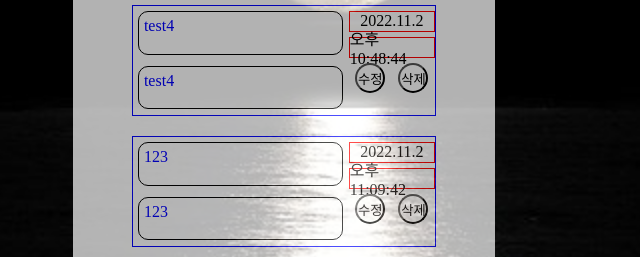
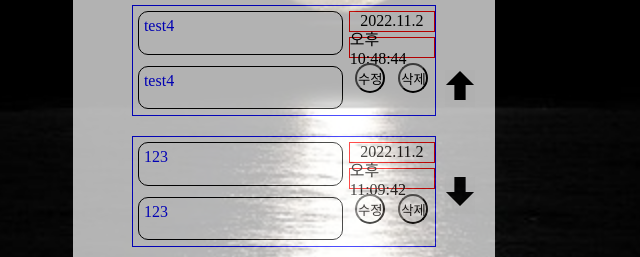
Before and after one commit to insidelamp/solo_todo, a React (Create React App) app: page / in a window 1280 px wide. Shown: the part 258-515 px from the top of the page, without its empty margins (356-996 px from the left). Built offline with nearby package versions, Linux system fonts and the light colour scheme; data requests are answered from the project's data file.

Commit message:
스크롤 진행중 참고 url 볼것

```diff
--- a/src/CutomComponent/useScroll.js
+++ b/src/CutomComponent/useScroll.js
@@ -1,17 +1,32 @@
-// import { useEffect, useState } from "react";
+import { useEffect, useState } from "react";
 
-// const useScroll = () => {
-//   const [click, setClick] = useState(false);
-//   const [down, setDown] = useState(false);
+const useScroll = () => {
+  const [click, setClick] = useState(0);
+  const [down, setDown] = useState(false);
 
-//   useEffect(() => {
-//     if (click === true && down === false) {
-//       window.scrollTo(0, 0);
-//     } else if (click === true && down === true) {
-//       window.scrollTo(100, 0);
-//     }
-//   }, [click]);
-//   return [setClick, down, setDown];
-// };
+  const clickUp = () => {
+    setClick(Date.now());
+    setDown(true);
+  };
+  const clickDown = () => {
+    setClick(Date.now());
+    setDown(false);
+  };
 
-// export default useScroll;
+  useEffect(
+    (e) => {
+      if (down === true) {
+        console.log(e);
+        window.scrollTo(0, 0);
+      } else if (down === false) {
+        window.scrollTo(100, 0);
+      }
+    },
+    [click]
+  );
+  return [clickUp, clickDown];
+};
+
+export default useScroll;
+
+//https://velog.io/@devstefancho/react-scroll-event-5e1vuub9
--- a/src/pages/ToDoList.js
+++ b/src/pages/ToDoList.js
@@ -12,7 +12,7 @@ function ToDoList() {
   const [datas, isPending, error, refetch] = useFetch(
     "http://localhost:3001/memo/"
   );
-  // const [setClick, setDown] = useScroll();
+  const [clickUp, clickDown] = useScroll();
 
   const [isOpen, setIsOpen] = useState(false);
   const [todoContent, setTodoContent] = useState("");
@@ -22,15 +22,6 @@ function ToDoList() {
   const addTodo = () => {
     setIsOpen(!isOpen);
   };
-
-  // const scrollDown = () => {
-  //   setClick(true);
-  //   setDown(false);
-  // };
-  // const scrollUp = () => {
-  //   setClick(true);
-  //   setDown(true);
-  // };
 
   const createSubmit = () => {
     const data = {
@@ -80,10 +71,18 @@ function ToDoList() {
           <TodoTitle>MyToDo</TodoTitle>
           <ToDo datas={datas} refetch={refetch} />
           <ScrollUpToDo>
-            {/* <ImArrowDown onClick={scrollDown} /> */}
+            <ImArrowDown
+              onScroll={(e) => {
+                clickDown(e);
+              }}
+            />
           </ScrollUpToDo>
           <ScrollDownToDo>
-            {/* <ImArrowUp onClick={scrollUp} /> */}
+            <ImArrowUp
+              onScroll={(e) => {
+                clickUp(e);
+              }}
+            />
           </ScrollDownToDo>
           <CreateToDo onClick={addTodo}>추가</CreateToDo>
           <Footer />
```
